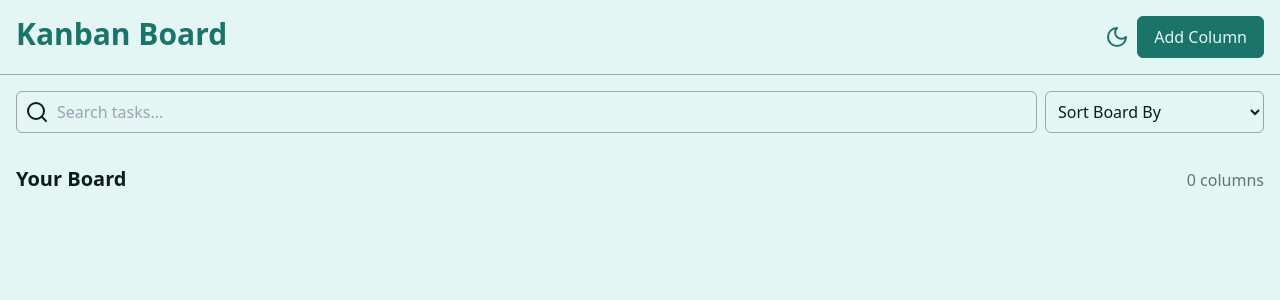
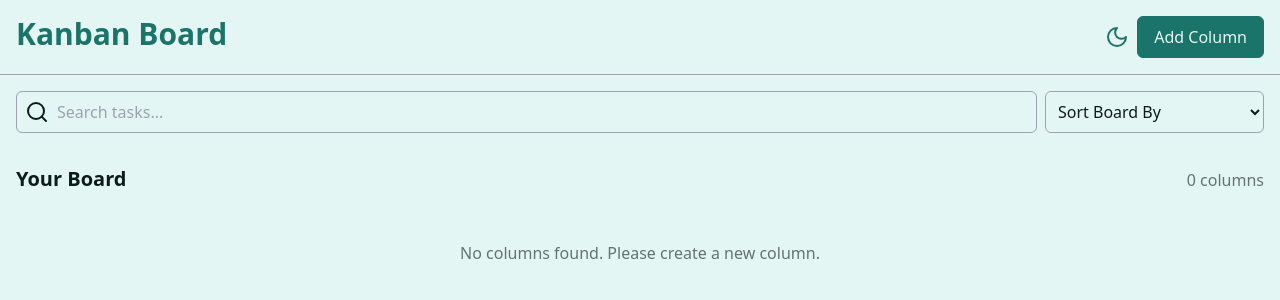
Before and after one commit to Agrimzz/kanban_board, a React (Vite) app: page / in a window 1280 px wide. Shown: the top 300 px of the page. Built offline with nearby package versions, Linux system fonts and the light colour scheme.

Commit message:
no columns message

```diff
--- a/src/components/KanbanBoard.tsx
+++ b/src/components/KanbanBoard.tsx
@@ -314,6 +314,11 @@ const KanbanBoard = () => {
             ))}
           </SortableContext>
         </div>
+        {sortedColumns.length === 0 && (
+          <div className="text-foreground/60 w-full text-center">
+            No columns found. Please create a new column.
+          </div>
+        )}
         {createPortal(
           <DragOverlay>
             {activeColumn && (
```
